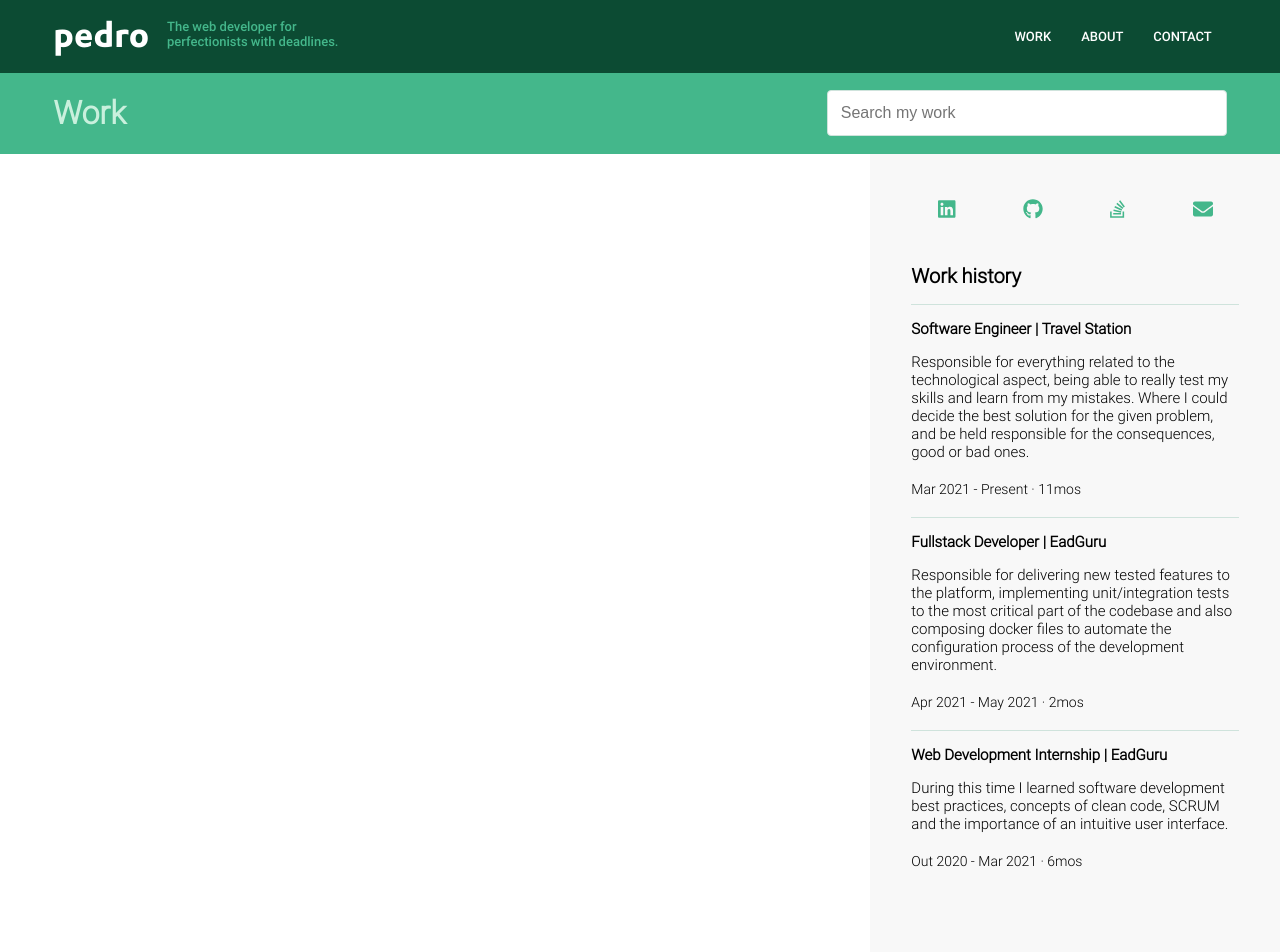
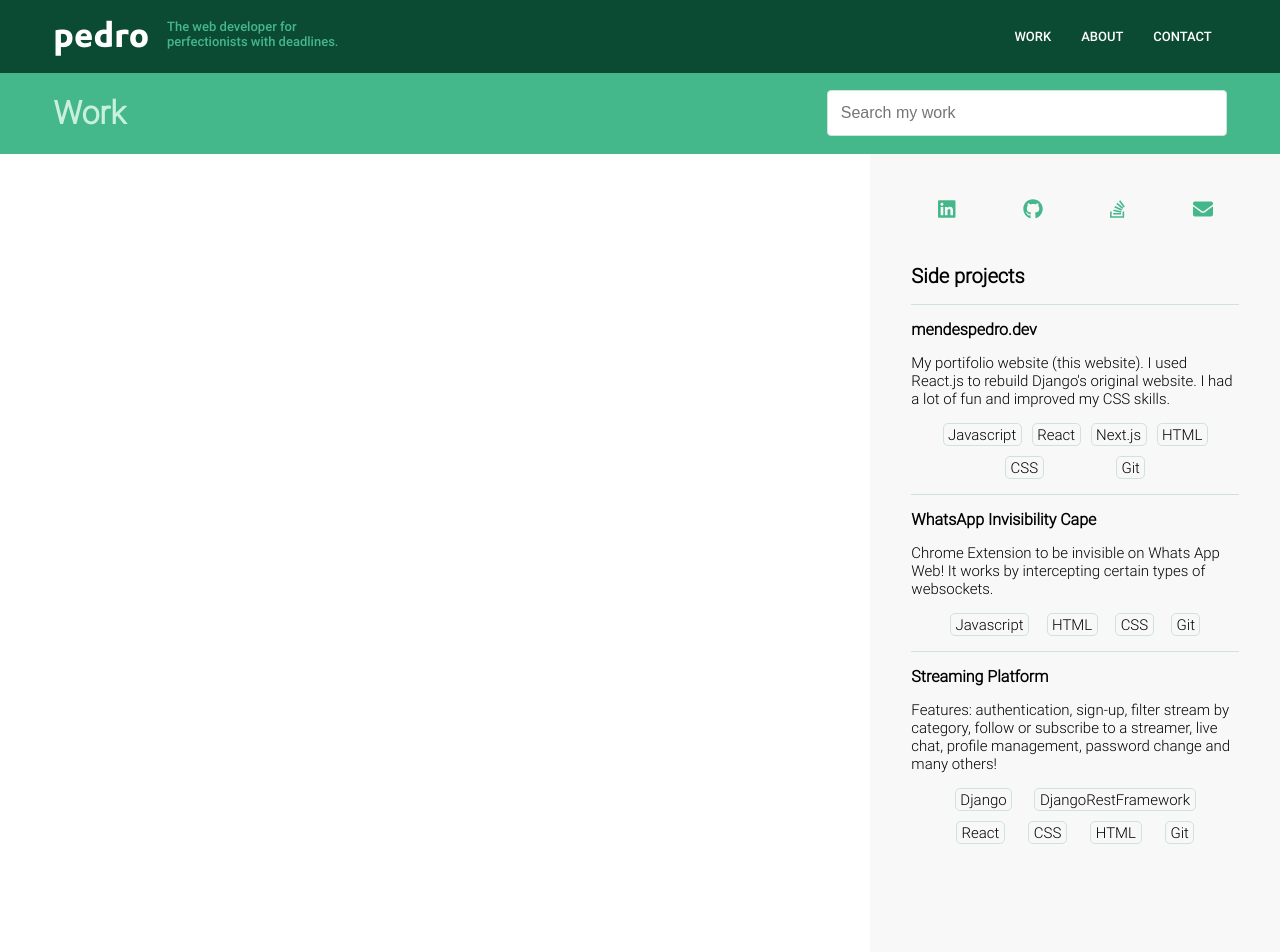
Before and after one commit to p-schlickmann/mendespedro.dev, a Next.js app: page /work in a window 1280 px wide. Shown: the top 952 px of the page. Built offline with nearby package versions, Linux system fonts and the light colour scheme.

Commit message:
done some more work at work page

```diff
--- a/pages/[work]/index.js
+++ b/pages/[work]/index.js
@@ -28,34 +28,85 @@ const work = () => {
                     <Socials/>
                     <div className={styles.rightMenuHeader}>
                         <h2>
-                            Work history
+                            Side projects
                         </h2>
                     </div>
                     <div className={styles.rightMenuText}>
-                        <p>Software Engineer | <a href={ufscUrl} target={'_blank'}>Travel Station</a></p>
-                        <span>
-                            Responsible for everything related to the technological aspect, being able to really
-                            test my skills and learn from my mistakes. Where I could decide the best solution for
-                            the given problem, and be held responsible for the consequences, good or bad ones.
-                        </span>
-                        <span className={styles.spanComplementary}>Mar 2021 - Present · 11mos</span>
+                        <p><a style={{fontWeight: 'bold', fontSize: '16px'}} href={ufscUrl} target={'_blank'}>mendespedro.dev</a></p>
+                        <p>
+                            My portifolio website (this website). I used React.js to rebuild Django's original website.
+                            I had a lot of fun and improved my CSS skills.
+                        </p>
+                        <div className={styles.skillsContainer}>
+                            <div className={styles.skillItem}>
+                                Javascript
+                            </div>
+                            <div className={styles.skillItem}>
+                                React
+                            </div>
+                            <div className={styles.skillItem}>
+                                Next.js
+                            </div>
+                            <div className={styles.skillItem}>
+                                HTML
+                            </div>
+                            <div className={styles.skillItem}>
+                                CSS
+                            </div>
+                            <div className={styles.skillItem}>
+                                Git
+                            </div>
+                        </div>
+
+                        {/*<span className={styles.spanComplementary}>Out 2020 - Mar 2021 · 6mos</span>*/}
                     </div>
                     <div className={styles.rightMenuText}>
-                        <p>Fullstack Developer | <a href={ufscUrl} target={'_blank'}>EadGuru</a></p>
-                        <span>
-                            Responsible for delivering new tested features to the platform, implementing
-                            unit/integration tests to the most critical part of the codebase and also
-                            composing docker files to automate the configuration process of the development environment.
-                        </span>
-                        <span className={styles.spanComplementary}>Apr 2021 - May 2021 · 2mos</span>
+                        <p><a style={{fontWeight: 'bold', fontSize: '16px'}} href={'/'} target={'_blank'}>WhatsApp Invisibility Cape</a></p>
+                        <p>
+                            Chrome Extension to be invisible on Whats App Web! It works by intercepting certain types of websockets.
+                        </p>
+                        <div className={styles.skillsContainer}>
+                            <div className={styles.skillItem}>
+                                Javascript
+                            </div>
+                            <div className={styles.skillItem}>
+                                HTML
+                            </div>
+                            <div className={styles.skillItem}>
+                                CSS
+                            </div>
+                            <div className={styles.skillItem}>
+                                Git
+                            </div>
+                        </div>
                     </div>
                     <div className={styles.rightMenuText}>
-                        <p>Web Development Internship | <a href={ufscUrl} target={'_blank'}>EadGuru</a></p>
-                        <span>
-                            During this time I learned software development best practices, concepts of clean
-                            code, SCRUM and the importance of an intuitive user interface.
-                        </span>
-                        <span className={styles.spanComplementary}>Out 2020 - Mar 2021 · 6mos</span>
+                        <p><a style={{fontWeight: 'bold', fontSize: '16px'}} href={'/'} target={'_blank'}>Streaming Platform</a></p>
+                        <p>
+                            Features: authentication, sign-up, filter stream by category, follow or subscribe to a streamer,
+                            live chat, profile management, password change and many others!
+                        </p>
+                        <div className={styles.skillsContainer}>
+                            <div className={styles.skillItem}>
+                                Django
+                            </div>
+                            <div className={styles.skillItem}>
+                                DjangoRestFramework
+                            </div>
+                            <div className={styles.skillItem}>
+                                React
+                            </div>
+                            <div className={styles.skillItem}>
+                                CSS
+                            </div>
+                            <div className={styles.skillItem}>
+                                HTML
+                            </div>
+                            <div className={styles.skillItem}>
+                                Git
+                            </div>
+                        </div>
+
                     </div>
                 </div>
             </main>
--- a/styles/Work.module.css
+++ b/styles/Work.module.css
@@ -17,12 +17,26 @@
     border-top: 1px solid var(--border)
 }
 
-.rightMenuText > p {
-    font-weight: bold;
-}
 
 .rightMenuText > p > a:hover {
     text-decoration: underline;
+}
+
+.skillItem {
+    border-radius: 5px;
+    border: 1px solid var(--border);
+    padding: 0.1em 0.3em;
+}
+
+.skillsContainer {
+    display: flex;
+    flex-wrap: wrap;
+    align-items: center;
+    justify-content: space-evenly;
+    margin: 0 8%;
+    row-gap: 10px;
+    column-gap: 5px;
+    margin-bottom: 15px;
 }
 
 
```
